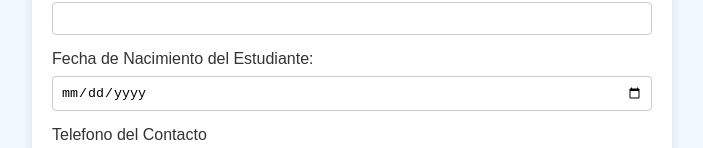
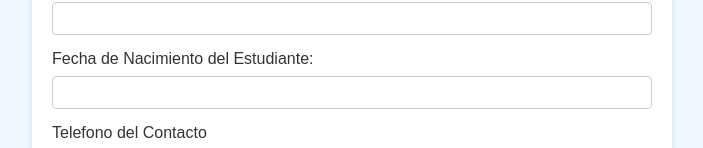
Before and after one commit to sasguez/formSales.github.io, a plain HTML site: page index.html in a window 1280 px wide. Shown: the part 312-460 px from the top of the page, without its empty margins (288-991 px from the left). Drawn offline with Linux system fonts and the light colour scheme.

Commit message:
cambio de fechas

```diff
--- a/index.html
+++ b/index.html
@@ -28,7 +28,7 @@
       <input type="text" id="apellidos" name="apellidos" maxlength="200" required/>
 
         <label for="00NDx0000029Tcy">Fecha de Nacimiento del Estudiante:</label>
-      	<input type="date" id="00NDx0000029Tcy" name="00NDx0000029Tcy" required/>
+      	<input type="text" id="00NDx0000029Tcy" name="00NDx0000029Tcy" required/>
 
         <label for="phone">Telefono del Contacto</label>
       	<input type="tel" id="phone" name="phone" required/>
```
